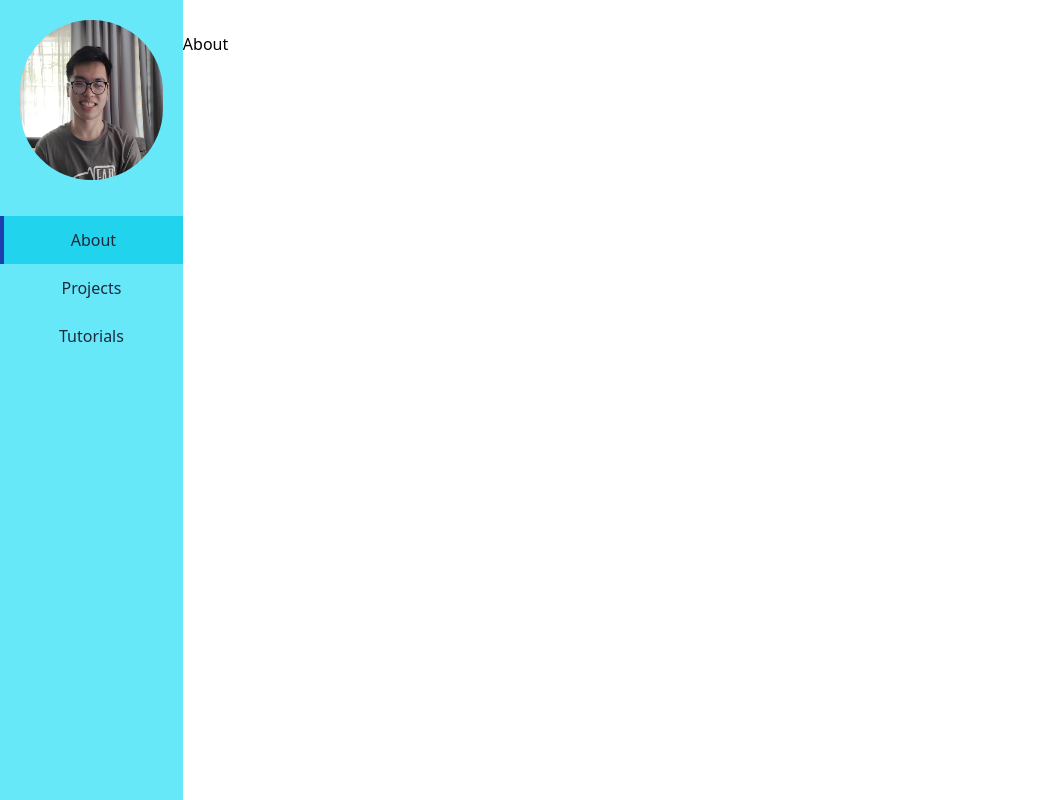
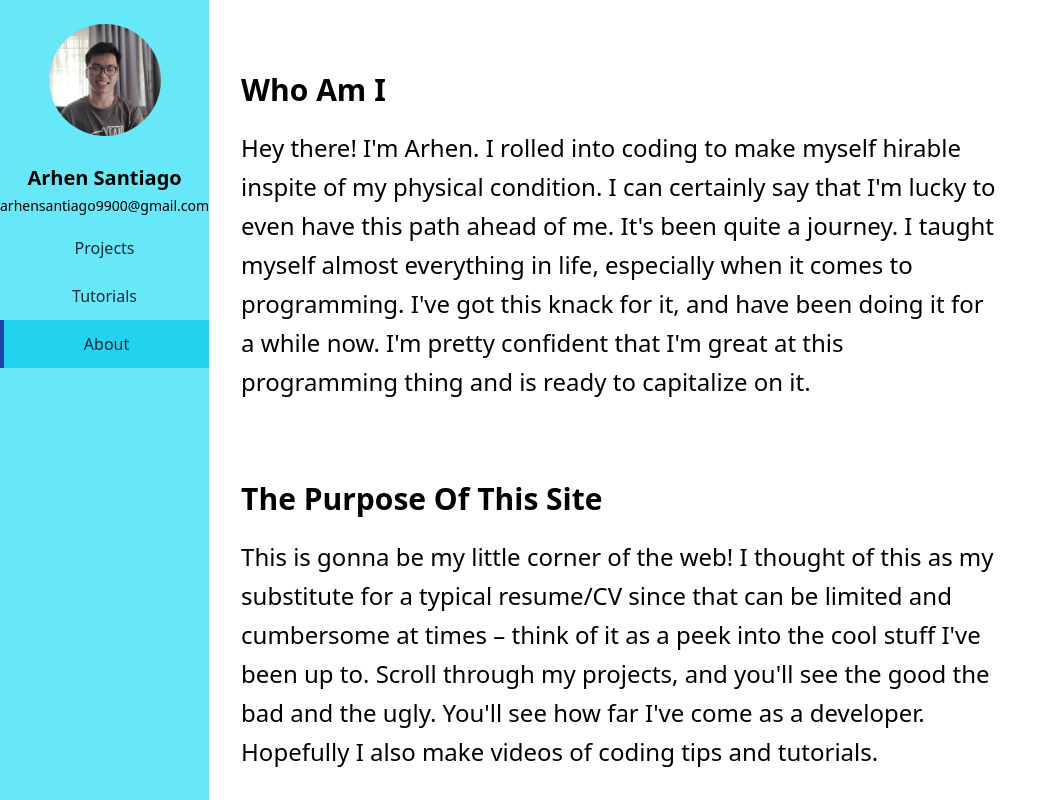
Before and after one commit to rhen99/cv, a React (Vite) app: page /about in a window 1280 px wide. Shown: the whole page, without its empty margins (0-1058 px from the left). Built offline with nearby package versions, Linux system fonts and the light colour scheme.

Commit message:
did the about section Ive written the text on the About.jsx. Also did some tweaks in the Navigation.jsx

```diff
--- a/src/components/Caontainer.jsx
+++ b/src/components/Caontainer.jsx
@@ -1,5 +1,7 @@
 function Caontainer(props) {
-  return <div className="flex h-dvh w-full">{props.children}</div>;
+  return (
+    <div className="flex h-screen w-full overflow-hidden">{props.children}</div>
+  );
 }
 
 export default Caontainer;
--- a/src/components/Main.jsx
+++ b/src/components/Main.jsx
@@ -1,7 +1,7 @@
 import { Outlet } from "react-router-dom";
 function Main({ setIsOpen, isOpen }) {
   return (
-    <div className="w-full">
+    <div className="w-full px-8 overflow-y-scroll">
       <div className="text-right px-7 py-4">
         {!isOpen ? (
           <button
--- a/src/components/Navigation.jsx
+++ b/src/components/Navigation.jsx
@@ -7,30 +7,17 @@ function Navigation({ isOpen, setIsOpen }) {
         !isOpen ? "-translate-x-full" : ""
       } lg:w-4/12 lg:static lg:translate-x-0 xl:w-2/12 xl:static`}
     >
-      <div className="flex h-1/4 p-5">
+      <div className="flex h-1/5">
         <img
-          className="h-20 w-20 lg:w-30 lg:h-30 xl:w-40 xl:h-40 m-auto rounded-full"
+          className="h-24 w-24 lg:w-28 lg:h-28 m-auto rounded-full"
           src={me}
           alt="my face"
         />
       </div>
-      <div className="h-3/4">
-        <ul className="list-none pt-4">
-          <li className="hover:bg-cyan-400">
-            <NavLink
-              onClick={() => setIsOpen(false)}
-              to="/about"
-              className={({ isActive, isPending }) =>
-                isPending
-                  ? "text-slate-800 block px-5 py-3 text-center"
-                  : isActive
-                  ? "bg-cyan-400 border-l-4 border-blue-800 text-slate-800 block px-5 py-3 text-center"
-                  : "text-slate-800 block px-5 py-3 text-center"
-              }
-            >
-              About
-            </NavLink>
-          </li>
+      <h1 className="text-center py-1 font-bold text-xl">Arhen Santiago</h1>
+      <p className="text-center text-sm">arhensantiago9900@gmail.com</p>
+      <div>
+        <ul className="list-none pt-4 lg:pt-2">
           <li className="hover:bg-cyan-400">
             <NavLink
               to="/projects"
@@ -61,6 +48,21 @@ function Navigation({ isOpen, setIsOpen }) {
               Tutorials
             </NavLink>
           </li>
+          <li className="hover:bg-cyan-400">
+            <NavLink
+              onClick={() => setIsOpen(false)}
+              to="/about"
+              className={({ isActive, isPending }) =>
+                isPending
+                  ? "text-slate-800 block px-5 py-3 text-center"
+                  : isActive
+                  ? "bg-cyan-400 border-l-4 border-blue-800 text-slate-800 block px-5 py-3 text-center"
+                  : "text-slate-800 block px-5 py-3 text-center"
+              }
+            >
+              About
+            </NavLink>
+          </li>
         </ul>
       </div>
     </div>
--- a/src/pages/About.jsx
+++ b/src/pages/About.jsx
@@ -1,8 +1,38 @@
 function About() {
   return (
-    <>
-      <h1>About</h1>
-    </>
+    <main className="text-center lg:text-start lg:w-3/4">
+      <section className="py-10 min-h-96">
+        <h1 className="text-3xl font-bold pb-5">Who Am I</h1>
+        <p className="text-2xl leading-relaxed">
+          Hey there! I'm Arhen. I rolled into coding to make myself hirable
+          inspite of my physical condition. I can certainly say that I'm lucky
+          to even have this path ahead of me. It's been quite a journey. I
+          taught myself almost everything in life, especially when it comes to
+          programming. I've got this knack for it, and have been doing it for a
+          while now. I'm pretty confident that I'm great at this programming
+          thing and is ready to capitalize on it.
+        </p>
+      </section>
+      <section className="py-10 min-h-96">
+        <h1 className="text-3xl font-bold pb-5">The Purpose Of This Site</h1>
+        <p className=" text-2xl leading-relaxed">
+          This is gonna be my little corner of the web! I thought of this as my
+          substitute for a typical resume/CV since that can be limited and
+          cumbersome at times – think of it as a peek into the cool stuff I've
+          been up to. Scroll through my projects, and you'll see the good the
+          bad and the ugly. You'll see how far I've come as a developer.
+          Hopefully I also make videos of coding tips and tutorials.
+        </p>
+      </section>
+      <section className="py-10 min-h-96">
+        <h1 className="text-3xl font-bold pb-5">Best Videos</h1>
+        <div className="min-h-40"></div>
+      </section>
+      <section className="py-10 min-h-96">
+        <h1 className="text-3xl font-bold pb-5">Project Showcase</h1>
+        <div className="min-h-40"></div>
+      </section>
+    </main>
   );
 }
 
```
